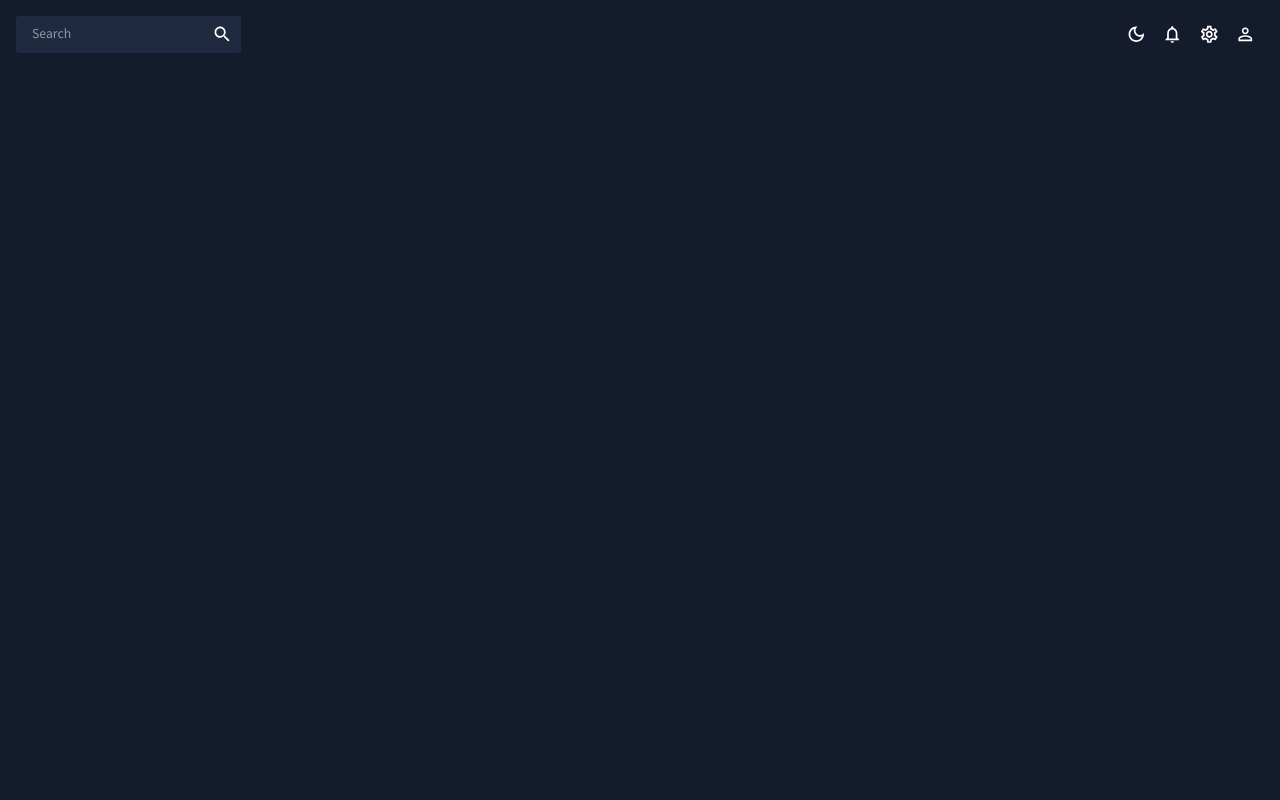
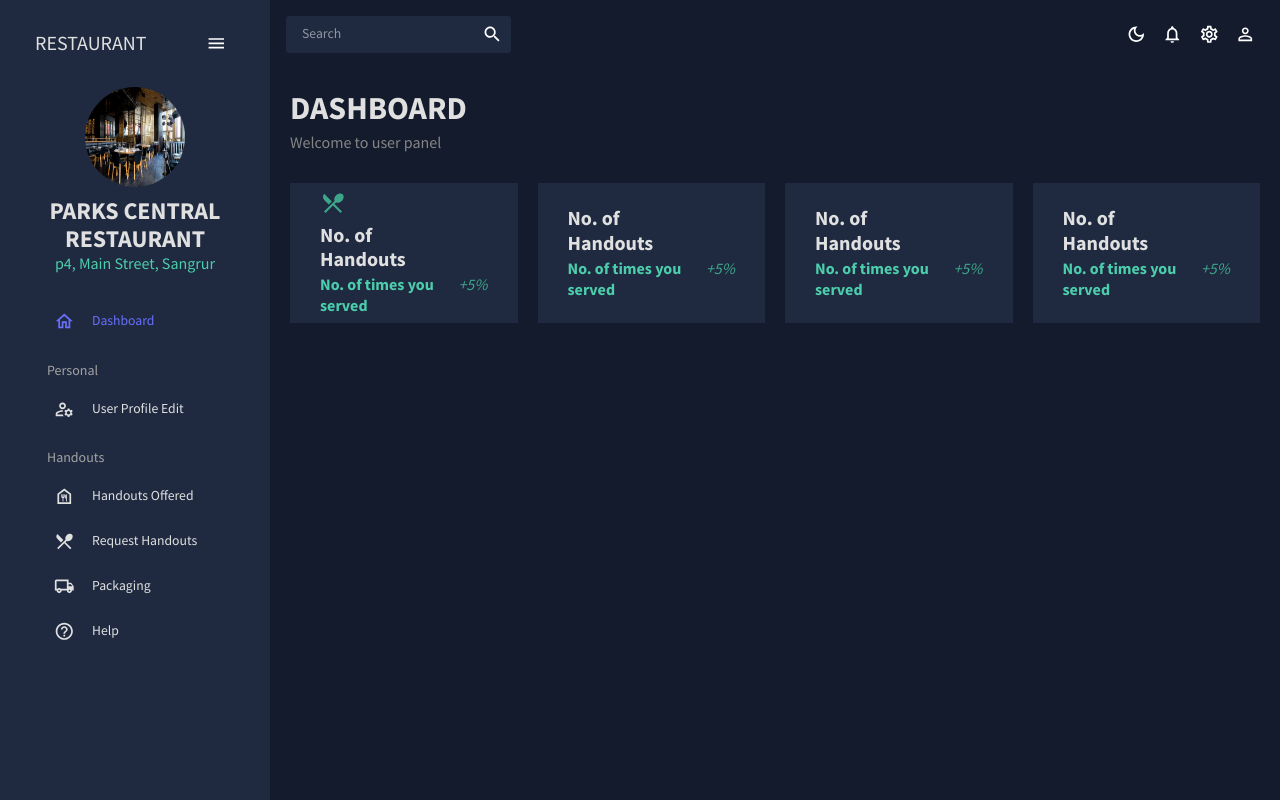
Before and after one commit to shoaibisa/GDSC-Feed-Who-Need, a React (Create React App) app: page /volunteer/dashboard in a window 1280 px wide. Before the commit this address had no page. Built offline with nearby package versions, Linux system fonts and the light colour scheme.

Commit message:
sfvszfxcva

```diff
--- a/src/App.js
+++ b/src/App.js
@@ -5,7 +5,8 @@ import Topbar from "./screens/partials/Topbar.jsx";
 import { ColorModeContext, useMode } from "./theme.js";
 import { CssBaseline, ThemeProvider } from "@mui/material";
 import LandingPage from "./screens/LandingPage.jsx";
-import UserDashboard from "./screens/dashboard/index.jsx";
+import UserDashboard from "./screens/dashboard/indexRes.jsx";
+import UserDashboardVol from "./screens/dashboard/indexVolunteer";
 import UserProfileEdit from "./screens/forms/index.jsx";
 import { Sign,SignIn,SignUpAsRestaurant,SignUpAsVolunteer } from './screens/register';
 import { useLocation } from 'react-router-dom';
@@ -18,14 +19,15 @@ function App() {
       <ThemeProvider theme={theme}>
         <CssBaseline />
         <div className="App">
-          {(location.pathname==='/dashboard' || location.pathname==='/profile')?<Sidebar />:""}
+          {(location.pathname==='/restaurant/dashboard' || location.pathname==='/profile' || location.pathname==='/volunteer/dashboard')?<Sidebar />:""}
           {/* <Sidebar /> */}
           <main className="content">
             <Topbar />
 
             <Routes>
              <Route path="/" element={<LandingPage />} />
-              <Route path="/dashboard" element={<UserDashboard />} />
+              <Route path="/restaurant/dashboard" element={<UserDashboard />} />
+              <Route path="/volunteer/dashboard" element={<UserDashboardVol />} />
               <Route path="/signup" element={<Sign />} />
 
               <Route path="/restaurant/signUpAsRestaurant" element={<SignUpAsRestaurant />} />
--- /dev/null
+++ b/src/screens/dashboard/indexVolunteer.jsx
@@ -0,0 +1,77 @@
+import { Box, useTheme } from "@mui/material";
+import Header from "../../components/Header";
+// import { mockTransactions } from "../../data/mockData.js";
+
+import RestaurantMenuIcon from '@mui/icons-material/RestaurantMenu';
+import StatBox from "../../components/dashboard/StatBox";
+import { tokens } from "../../theme";
+// import { useLocation } from 'react-router-dom';
+const UserDashboardVol = () => {
+  // const loc = useLocation();
+  // console.log("lo",loc.pathname);
+  const theme = useTheme();
+  const colors = tokens(theme.palette.mode);
+  return (
+    <Box m='20px'>
+      <Box display="flex" justifyContent="space-between" alignItems="center">
+        <Header title="DASHBOARD" subtitle="Welcome to user panel" />
+        {/* <Button color='white'>Download</Button> */}
+      </Box>
+
+      <Box
+        display="grid"
+        gridTemplateColumns="repeat(12,1fr)"
+        gridAutoRows="140px"
+        gap="20px"
+      >
+        <Box gridColumn="span 3" backgroundColor={colors.primary[400]} display='flex' alignItems='center' justifyContent='center'
+        flexDirection='column'
+         >
+          <StatBox
+          icon={<RestaurantMenuIcon sx={{color: colors.greenAccent[600], fontSize:"26px"}}/>}
+          title="No. of Handouts"
+          subtitle="No. of times you served"
+          progress='0.23'
+          increase='+5%'
+          />
+        </Box>
+
+        <Box gridColumn="span 3" backgroundColor={colors.primary[400]} display='flex' alignItems='center' justifyContent='center'
+        flexDirection='column' flexWrap='wrap' height='auto'
+         >
+          <StatBox
+          title="No. of Handouts"
+          subtitle="No. of times you served"
+          progress='0.23'
+          increase='+5%'
+          />
+        </Box>
+
+        <Box gridColumn="span 3" backgroundColor={colors.primary[400]} display='flex' alignItems='center' justifyContent='center'
+        flexDirection='column'
+         >
+          <StatBox
+          title="No. of Handouts"
+          subtitle="No. of times you served"
+          progress='0.23'
+          increase='+5%'
+          />
+        </Box>
+
+        <Box gridColumn="span 3" backgroundColor={colors.primary[400]} display='flex' alignItems='center' justifyContent='center'
+        flexDirection='column'
+         >
+          <StatBox
+          title="No. of Handouts"
+          subtitle="No. of times you served"
+          progress='0.75'
+          increase='+5%'
+          />
+        </Box>
+
+      </Box>
+    </Box>
+  );
+};
+
+export default UserDashboardVol;
```
Also changed, not shown: src/screens/dashboard/indexRes.jsx (renamed from src/screens/dashboard/index.jsx).
